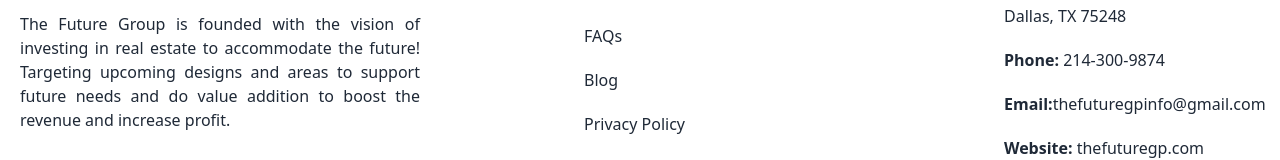
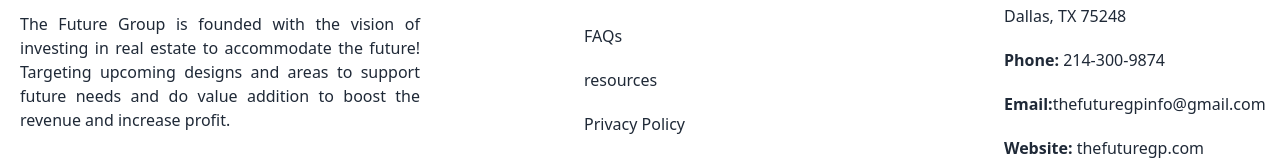
Before and after one commit to thefuturegroupinfo/future-group-main, a Next.js app: page / in a window 1280 px wide. Shown: the part 3228-3388 px from the top of the page. Built offline with nearby package versions, Linux system fonts and the light colour scheme.

Commit message:
added reosuces

```diff
--- a/components/Footer/Footer.js
+++ b/components/Footer/Footer.js
@@ -211,8 +211,8 @@ function Footer() {
             </Link>
           </div>
           <div>
-            <Link href='/blog'>
-              <a>Blog</a>
+            <Link href='/resources'>
+              <a>resources</a>
             </Link>
           </div>
           <div>
--- a/components/Header.js
+++ b/components/Header.js
@@ -120,8 +120,8 @@ function Header() {
             </Link>
           </div>
           <div onClick={() => setMenu(false)}>
-            <Link href='/blog'>
-              <a>Blog</a>
+            <Link href='/resources'>
+              <a>resources</a>
             </Link>
           </div>
         </div>
```
